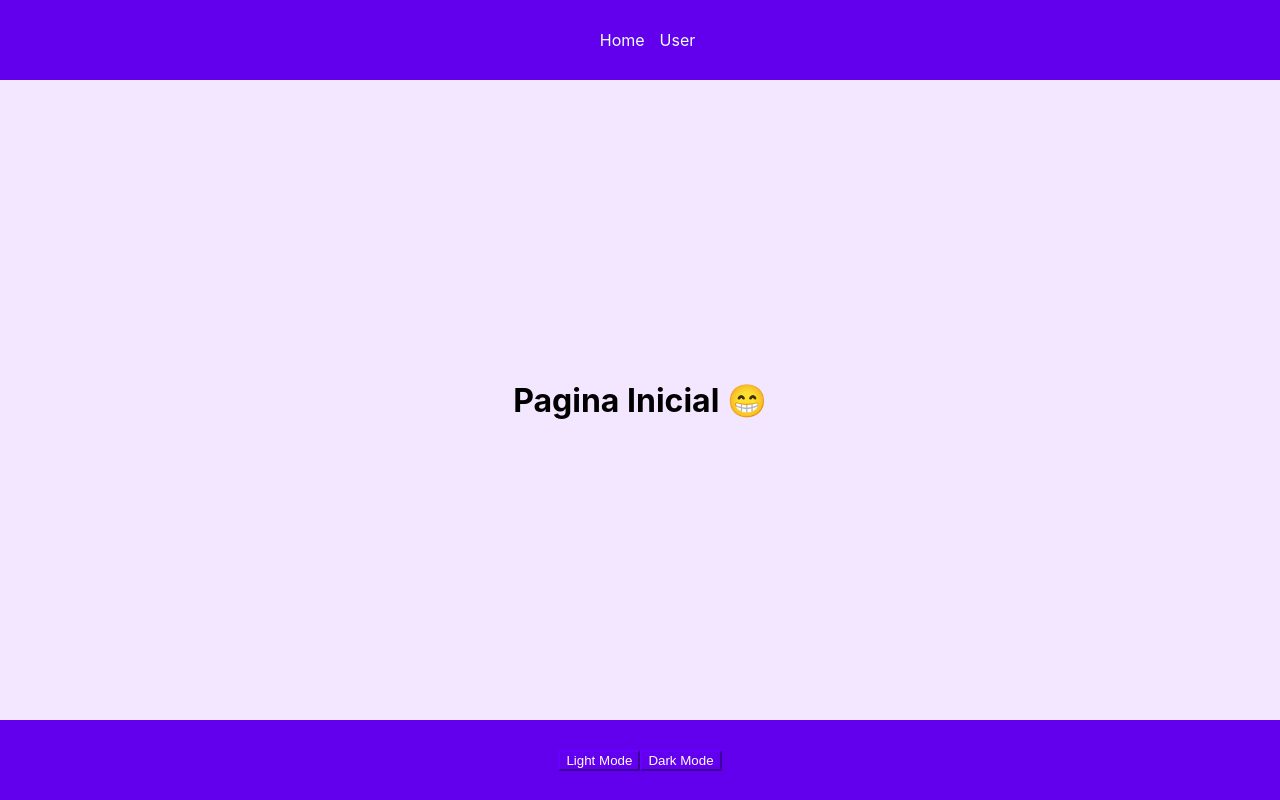
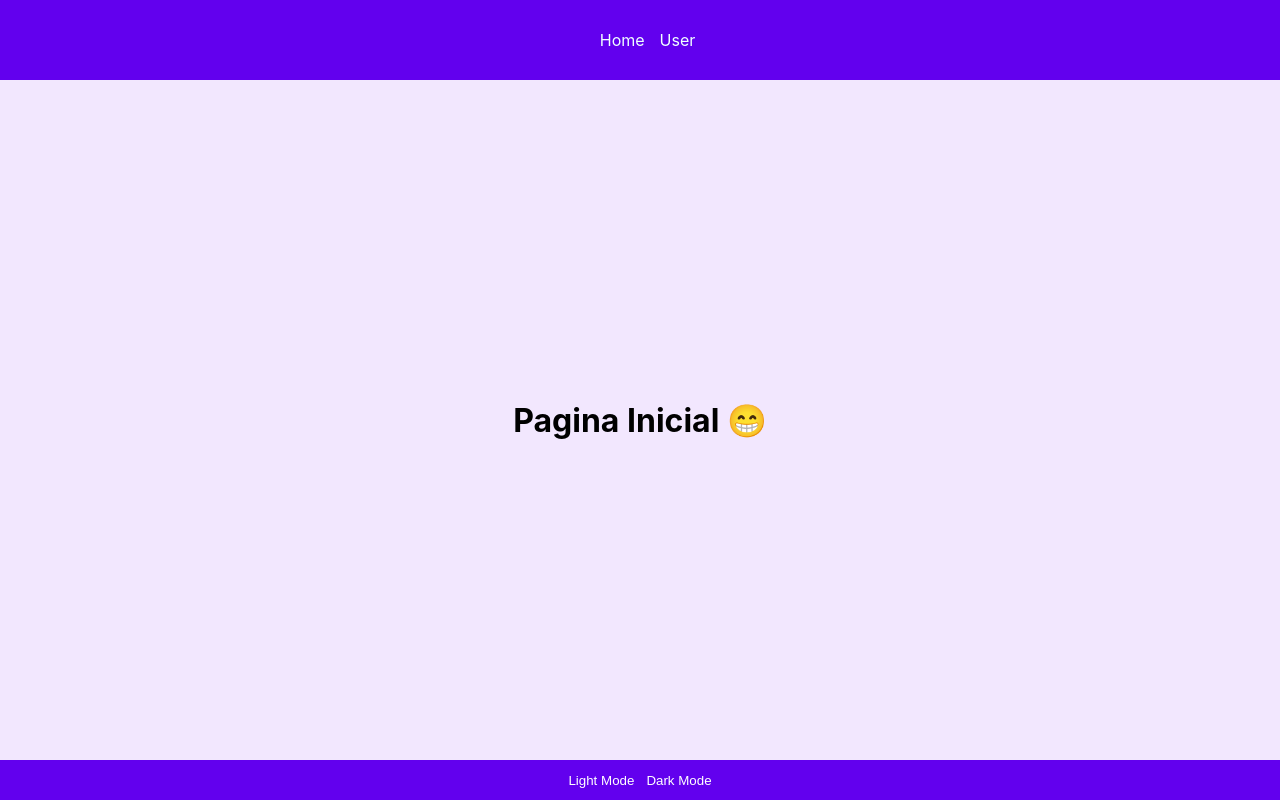
Before and after one commit to RAJ66/learningRedux, a React (Create React App) app: page / in a window 1280 px wide. Built offline with nearby package versions, Linux system fonts and the light colour scheme.

Commit message:
footer styles complete

```diff
--- a/src/App.css
+++ b/src/App.css
@@ -16,7 +16,7 @@
 }
 
 .Main{
-  height: 80%;
+  height: 85%;
 }
 
 .page{
@@ -26,10 +26,21 @@
 
 }
 
-.teste{
-background-color: #6200ee;
-border-color: #6200ee;
-color:white;
+.buttonMode{
+  background: #6200ee;
+  color: white;
+  border: #6200ee
+}
+
+.footerApp{
+  height: 5%;
+  background-color: #6200ee;
+
+  display: flex;
+  flex-direction: row;
+  justify-content: center;
+  align-items: center;
+
 }
 
 
--- a/src/App.js
+++ b/src/App.js
@@ -44,9 +44,9 @@ export default class App extends Component {
             ></Route>
           })}
         </div>
-        <div className='HeaderApp'>
-          <button   className='teste'onClick={this.lightMode}>Light Mode</button>
-          <button className='teste' onClick={this.darkMode}>Dark Mode</button>
+        <div className='footerApp'>
+          <button   className='buttonMode'onClick={this.lightMode}>Light Mode</button>
+          <button className='buttonMode' onClick={this.darkMode}>Dark Mode</button>
 
         </div>
       </div>
```
